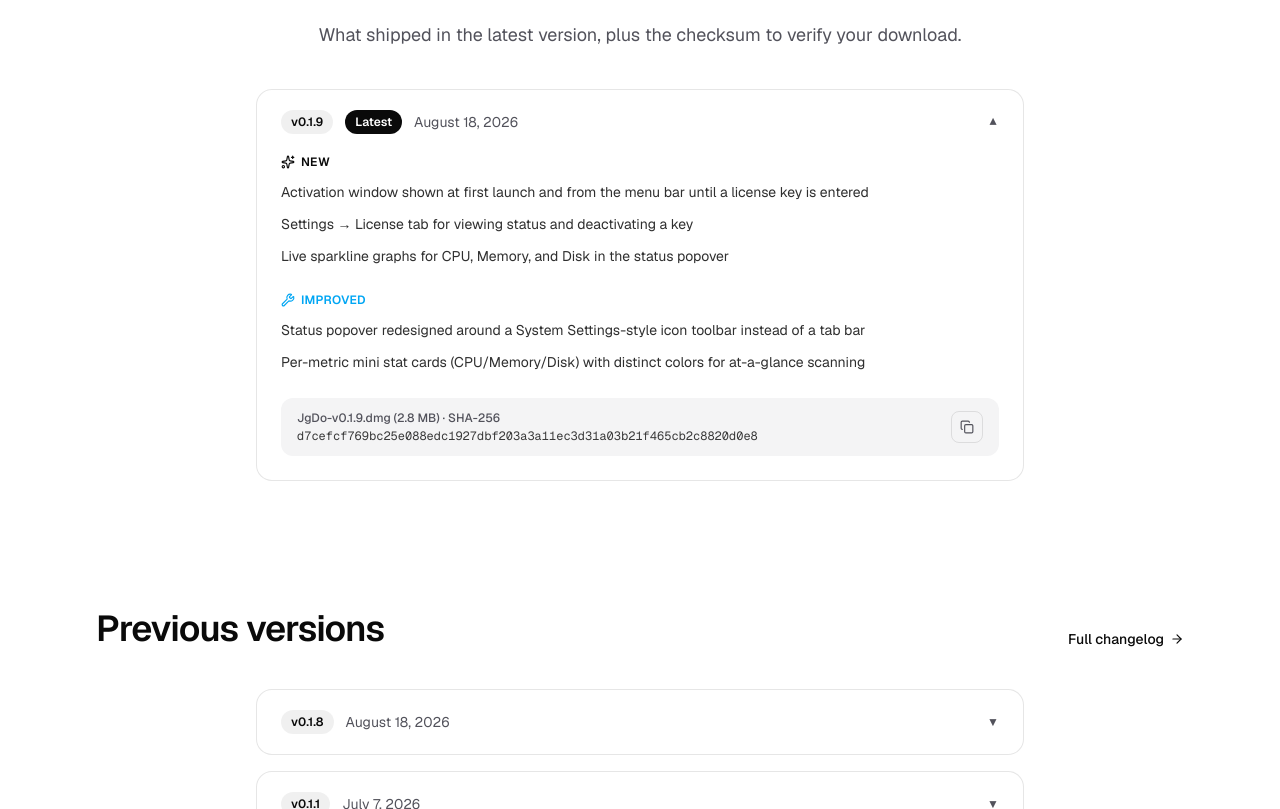
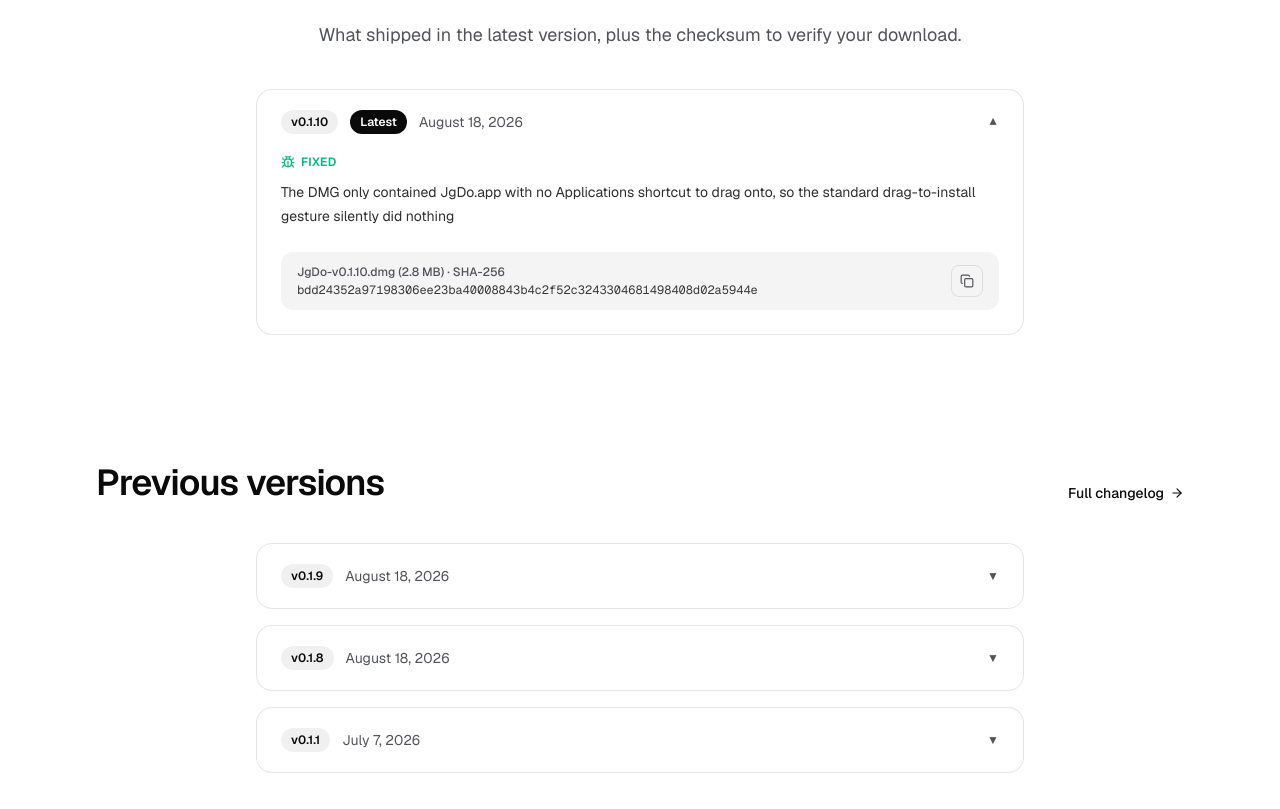
Before and after one commit to sovandara1607/jgdo, a Next.js app: page /download in a window 1280 px wide. Shown: the part 1435-2244 px from the top of the page. Built offline with nearby package versions, Linux system fonts and the light colour scheme.

Commit message:
content: add v0.1.10 release (DMG drag-to-install fix)

```diff
--- a/src/data/changelog.ts
+++ b/src/data/changelog.ts
@@ -8,9 +8,33 @@
  */
 export const releases: AppRelease[] = [
   {
+    version: "0.1.10",
+    date: "2026-08-18",
+    latest: true,
+    highlights: [
+      "Fixed the DMG installer — dragging JgDo into Applications works again",
+    ],
+    features: [],
+    improvements: [],
+    fixes: [
+      "The DMG only contained JgDo.app with no Applications shortcut to drag onto, so the standard drag-to-install gesture silently did nothing",
+    ],
+    assets: [
+      {
+        platform: "macos",
+        label: "macOS",
+        arch: "Apple Silicon",
+        fileName: "JgDo-v0.1.10.dmg",
+        href: "https://github.com/sovandara1607/jgdo-app/releases/download/v0.1.10/JgDo-v0.1.10.dmg",
+        sizeMb: 2.78,
+        sha256: "bdd24352a97198306ee23ba40008843b4c2f52c3243304681498408d02a5944e",
+      },
+    ],
+  },
+  {
     version: "0.1.9",
     date: "2026-08-18",
-    latest: true,
+    latest: false,
     highlights: [
       "JgDo now requires a Pro or Pro+ license key to activate — no free tier",
       "Redesigned status popover: icon toolbar, colorful per-metric stat cards, live sparkline graphs",
```
